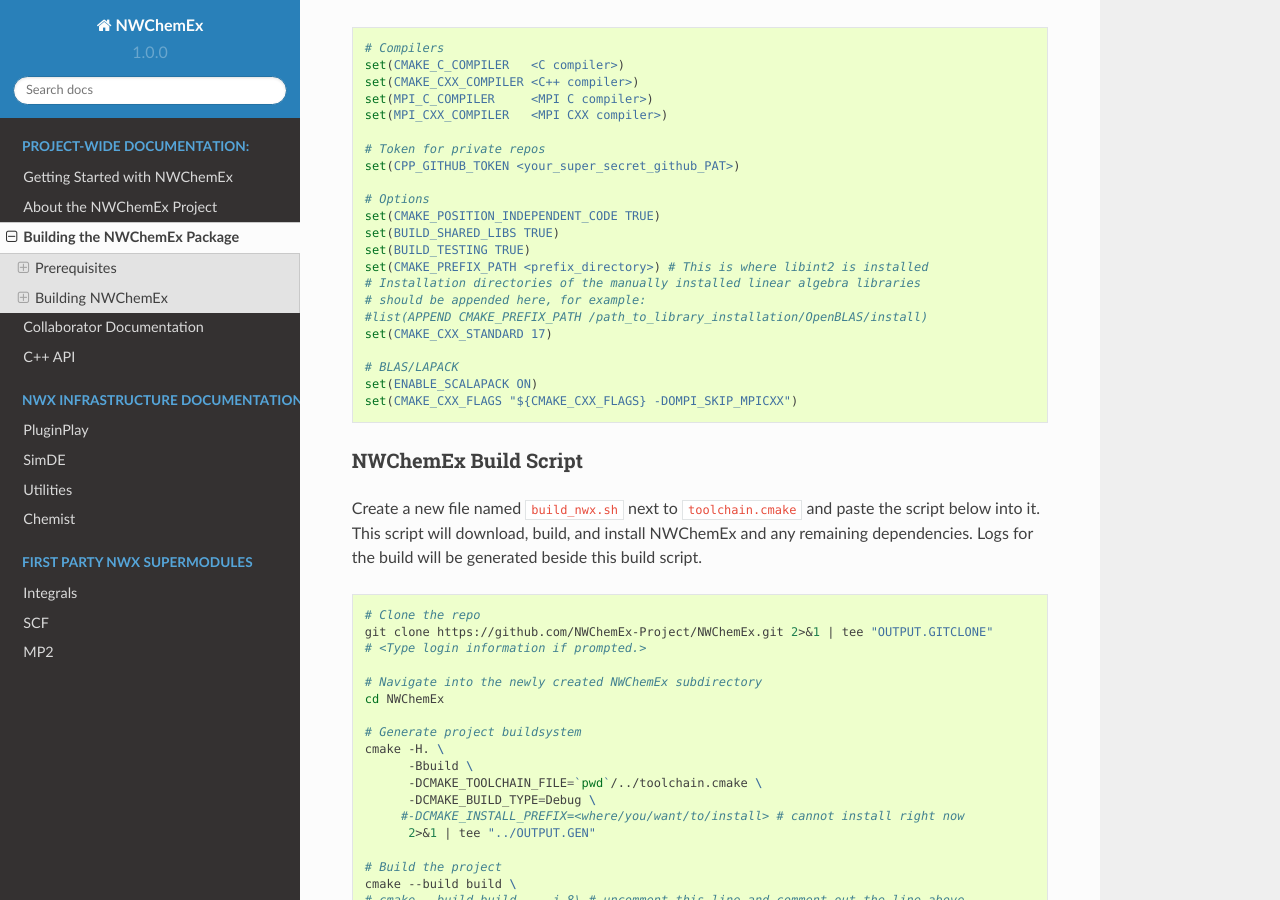
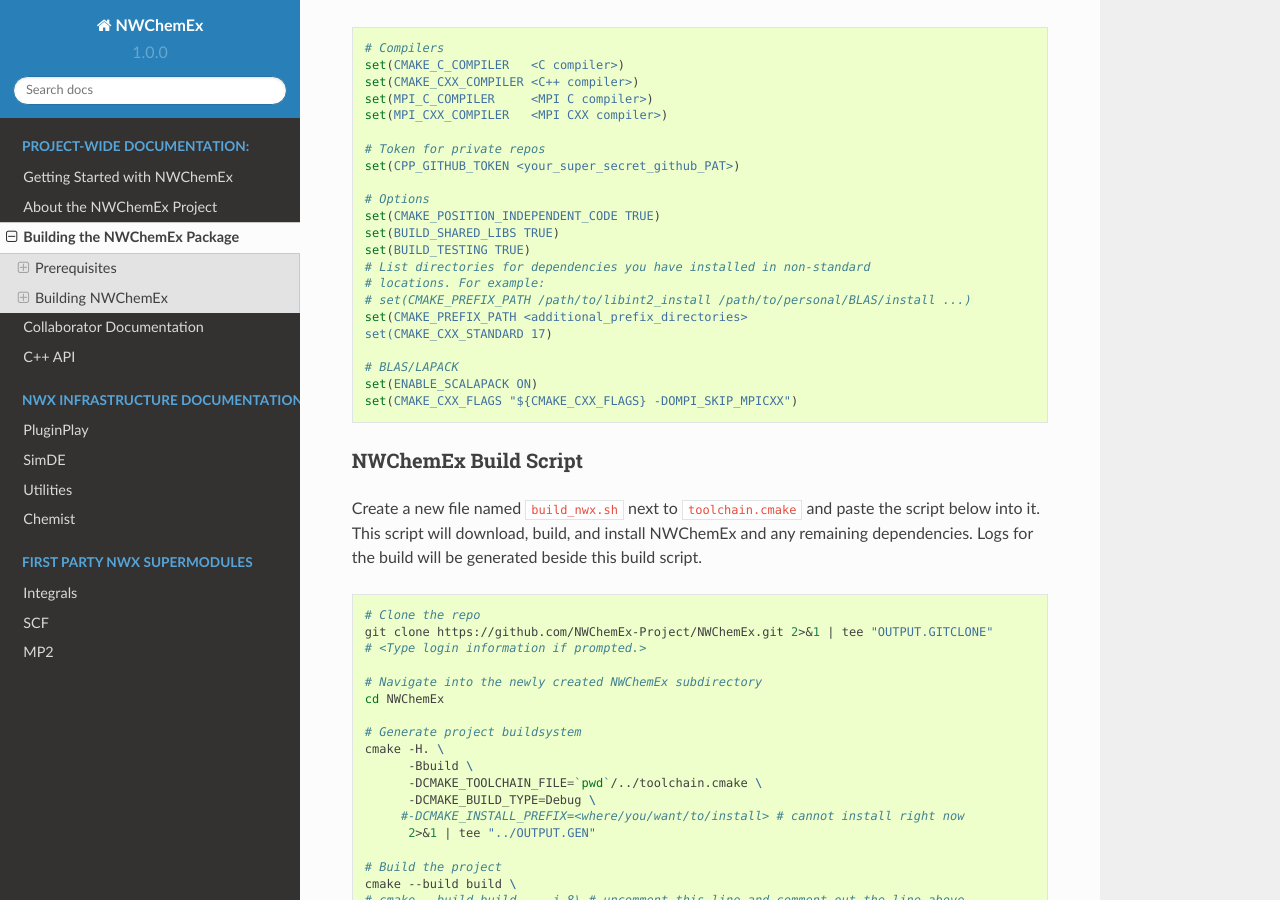
Before and after one commit to NWChemEx/NWChemEx, a Sphinx documentation site: the page built from docs/source/installation/building.rst, in a window 1280 px wide and 900 px high, scrolled down 2552 px. Built offline with Sphinx 7.4.7 and the Read the Docs theme 2.0.0, drawn with Linux system fonts in a browser that asks for light colours.

Commit message:
Update docs/source/installation/building.rst
Co-authored-by: Ryan Richard <ryanmrichard1@gmail.com>

```diff
--- a/docs/source/installation/building.rst
+++ b/docs/source/installation/building.rst
@@ -147,10 +147,10 @@
    set(CMAKE_POSITION_INDEPENDENT_CODE TRUE)
    set(BUILD_SHARED_LIBS TRUE)
    set(BUILD_TESTING TRUE)
-   set(CMAKE_PREFIX_PATH <prefix_directory>) # This is where libint2 is installed
-   # Installation directories of the manually installed linear algebra libraries
-   # should be appended here, for example:
-   #list(APPEND CMAKE_PREFIX_PATH /path_to_library_installation/OpenBLAS/install)
+   # List directories for dependencies you have installed in non-standard
+   # locations. For example:
+   # set(CMAKE_PREFIX_PATH /path/to/libint2_install /path/to/personal/BLAS/install ...)
+   set(CMAKE_PREFIX_PATH <additional_prefix_directories>
    set(CMAKE_CXX_STANDARD 17)
 
    # BLAS/LAPACK
```
